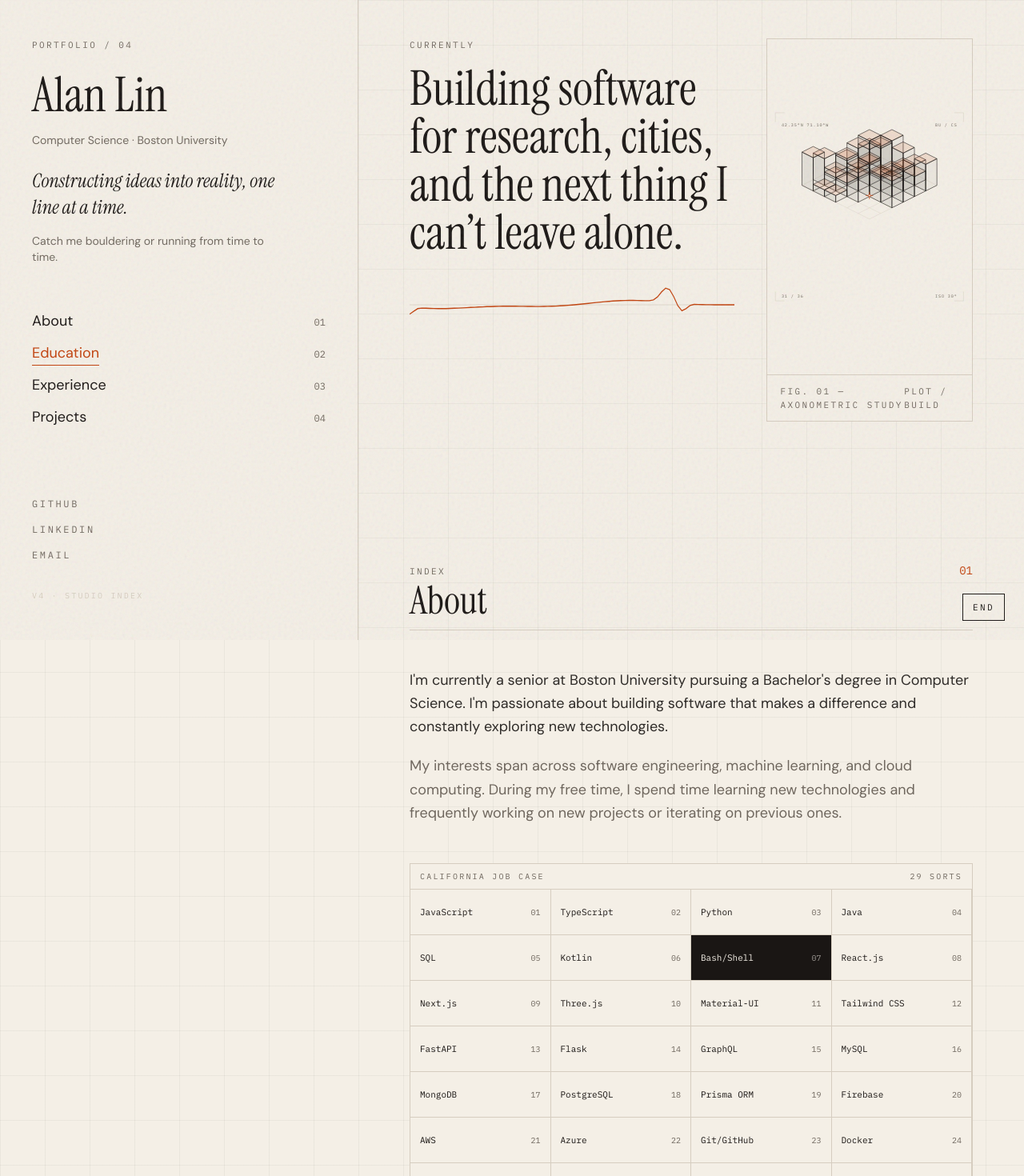
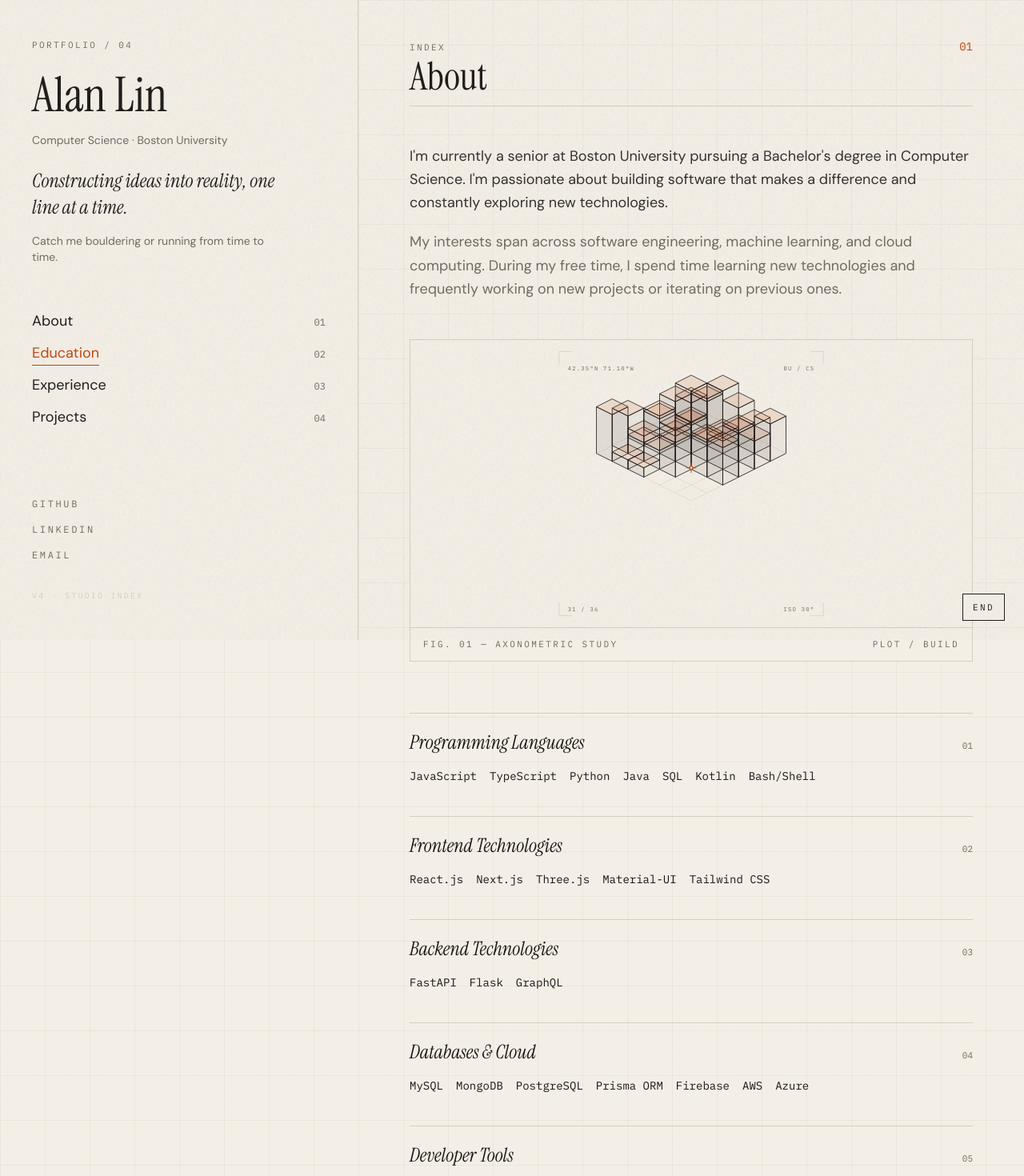
Before and after one commit to Alan0893/alan0893.github.io, a React (Vite) app: page / in a window 1280 px wide. Shown: the top 1470 px of the page at 80% size. Built offline with nearby package versions, Linux system fonts and the light colour scheme.

Commit message:
updated figures and moved stuff around

```diff
--- a/src/animations/ConveyorAnimation.jsx
+++ b/src/animations/ConveyorAnimation.jsx
@@ -63,7 +63,7 @@ const ConveyorAnimation = () => {
   return (
     <div className="relative w-full overflow-hidden border border-line">
       <p className="border-b border-line px-4 py-2 font-mono text-[11px] uppercase tracking-index text-muted">
-        Fig. 05 — Contact belt
+        Fig. 04 — Contact belt
       </p>
       <div className="relative flex h-28 items-center">
         <Gear size={48} className="absolute left-3 z-10" />
--- a/src/animations/SignalTrace.jsx
+++ /dev/null
@@ -1,57 +0,0 @@
-import React, { useEffect, useRef } from 'react'
-
-const SignalTrace = () => {
-  const pathRef = useRef(null)
-
-  useEffect(() => {
-    const path = pathRef.current
-    if (!path) return
-
-    let frame
-    const width = 520
-    const height = 56
-    const mid = height / 2
-
-    const sample = (t) => {
-      const phase = t % 2.4
-      const spike =
-        Math.exp(-((phase - 0.35) ** 2) / 0.006) * 18 -
-        Math.exp(-((phase - 0.48) ** 2) / 0.003) * 10
-      return (
-        mid -
-        spike -
-        Math.sin(t * 2.1) * 4 -
-        Math.sin(t * 5.4) * 1.6
-      )
-    }
-
-    const draw = (now) => {
-      const t0 = now / 900
-      const pts = []
-      for (let i = 0; i <= 80; i++) {
-        const x = (i / 80) * width
-        const t = t0 + i / 28
-        pts.push(`${x.toFixed(1)},${sample(t).toFixed(1)}`)
-      }
-      path.setAttribute('d', `M${pts.join(' L')}`)
-      frame = requestAnimationFrame(draw)
-    }
-
-    frame = requestAnimationFrame(draw)
-    return () => cancelAnimationFrame(frame)
-  }, [])
-
-  return (
-    <svg
-      className="h-14 w-full"
-      viewBox="0 0 520 56"
-      preserveAspectRatio="none"
-      aria-hidden="true"
-    >
-      <line x1="0" y1="28" x2="520" y2="28" stroke="#d6cdc0" strokeWidth="0.8" />
-      <path ref={pathRef} fill="none" stroke="#c2410c" strokeWidth="1.4" />
-    </svg>
-  )
-}
-
-export default SignalTrace
--- a/src/animations/TypeCase.jsx
+++ /dev/null
@@ -1,45 +0,0 @@
-import React, { useEffect, useState } from 'react'
-
-const TypeCase = ({ texts = [] }) => {
-  const [active, setActive] = useState(0)
-
-  useEffect(() => {
-    if (!texts.length) return undefined
-    const id = setInterval(() => {
-      setActive((i) => (i + 1) % texts.length)
-    }, 1100)
-    return () => clearInterval(id)
-  }, [texts.length])
-
-  return (
-    <div className="border border-line bg-paper">
-      <div className="flex items-center justify-between border-b border-line px-3 py-2 font-mono text-[10px] uppercase tracking-index text-muted">
-        <span>California job case</span>
-        <span>{String(texts.length).padStart(2, '0')} sorts</span>
-      </div>
-      <ul className="grid grid-cols-2 sm:grid-cols-3 md:grid-cols-4">
-        {texts.map((text, index) => {
-          const isActive = index === active
-          return (
-            <li key={text} className="border-b border-r border-line last:border-b-0">
-              <button
-                type="button"
-                onMouseEnter={() => setActive(index)}
-                className={`flex h-14 w-full items-center justify-between gap-2 px-3 text-left transition-colors ${
-                  isActive ? 'bg-ink text-paper' : 'bg-paper text-ink hover:bg-ink/5'
-                }`}
-              >
-                <span className="truncate font-mono text-[11px]">{text}</span>
-                <span className={`font-mono text-[10px] ${isActive ? 'text-paper/60' : 'text-muted'}`}>
-                  {String(index + 1).padStart(2, '0')}
-                </span>
-              </button>
-            </li>
-          )
-        })}
-      </ul>
-    </div>
-  )
-}
-
-export default TypeCase
--- a/src/components/About.jsx
+++ b/src/components/About.jsx
@@ -1,7 +1,7 @@
 import React from 'react'
 import { motion } from 'framer-motion'
 import { useInView } from 'react-intersection-observer'
-import TypeCase from '../animations/TypeCase'
+import AxonometricStudy from '../animations/AxonometricStudy'
 import SectionHeader from './SectionHeader'
 import aboutData from '../data/about.json'
 
@@ -9,7 +9,7 @@ const About = () => {
   const [ref, inView] = useInView({ triggerOnce: true, threshold: 0.1 })
 
   return (
-    <section id="about" className="scroll-mt-24 px-6 py-24 lg:px-16">
+    <section id="about" className="relative z-0 scroll-mt-24 px-6 py-24 lg:px-16 lg:pt-12">
       <motion.div
         ref={ref}
         className="max-w-3xl"
@@ -24,12 +24,15 @@ const About = () => {
           <p className="text-muted">{aboutData.bio[1]}</p>
         </div>
 
-        <div className="mt-12">
-          <TypeCase texts={aboutData.skillCategories.flatMap((category) => category.items)} />
-        </div>
-        <p className="mt-2 font-mono text-[11px] uppercase tracking-index text-muted">
-          Fig. 02 — Type case
-        </p>
+        <figure className="mt-12 border border-line bg-paper">
+          <div className="relative h-[280px] overflow-hidden border-b border-line sm:h-[360px]">
+            <AxonometricStudy />
+          </div>
+          <figcaption className="flex items-center justify-between px-4 py-3 font-mono text-[11px] uppercase tracking-index text-muted">
+            <span>Fig. 01 — Axonometric study</span>
+            <span>Plot / Build</span>
+          </figcaption>
+        </figure>
 
         <div className="mt-16 space-y-10">
           {aboutData.skillCategories.map((category, index) => (
--- a/src/components/Education.jsx
+++ b/src/components/Education.jsx
@@ -69,7 +69,7 @@ const Education = () => {
           </div>
         </figure>
         <p className="mt-2 font-mono text-[11px] uppercase tracking-index text-muted">
-          Fig. 03 — Curriculum
+          Fig. 02 — Curriculum
         </p>
       </motion.div>
     </section>
--- a/src/components/Experience.jsx
+++ b/src/components/Experience.jsx
@@ -87,7 +87,7 @@ const Experience = () => {
           <RunningStickman />
         </div>
         <p className="mt-2 font-mono text-[11px] uppercase tracking-index text-muted">
-          Fig. 04 — On a loop
+          Fig. 03 — On a loop
         </p>
       </motion.div>
     </section>
--- a/src/components/Hero.jsx
+++ b/src/components/Hero.jsx
@@ -1,13 +1,9 @@
 import React from 'react'
-import { motion } from 'framer-motion'
-import AxonometricStudy from '../animations/AxonometricStudy'
-import SignalTrace from '../animations/SignalTrace'
 import footerData from '../data/footer.json'
 
 const Hero = () => {
   return (
-    <section id="hero" className="relative scroll-mt-24 px-6 pt-24 pb-16 lg:px-16 lg:pt-12 lg:pb-20">
-      <div className="lg:hidden mb-12">
+    <section id="hero" className="scroll-mt-24 px-6 pt-24 pb-8 lg:hidden">
       <p className="font-mono text-[11px] uppercase tracking-index text-muted">Portfolio / 04</p>
       <h1 className="mt-3 font-display text-6xl leading-none text-ink">Alan Lin</h1>
       <p className="mt-4 text-sm text-muted">Computer Science · Boston University</p>
@@ -30,43 +26,6 @@ const Hero = () => {
           </a>
         ))}
       </div>
-      </div>
-
-      <div className="grid items-start gap-10 lg:grid-cols-5">
-        <motion.div
-          className="lg:col-span-3"
-          initial={{ opacity: 0, y: 16 }}
-          animate={{ opacity: 1, y: 0 }}
-          transition={{ duration: 0.7 }}
-        >
-          <p className="font-mono text-[11px] uppercase tracking-index text-muted">
-            Currently
-          </p>
-          <h2 className="mt-4 max-w-xl font-display text-4xl md:text-6xl leading-[1.05] text-ink">
-            Building software for research, cities, and the next thing I can’t leave alone.
-          </h2>
-          <div className="mt-8 w-full max-w-md">
-            <SignalTrace />
-          </div>
-        </motion.div>
-
-        <motion.figure
-          className="lg:col-span-2"
-          initial={{ opacity: 0 }}
-          animate={{ opacity: 1 }}
-          transition={{ duration: 0.9, delay: 0.2 }}
-        >
-          <div className="border border-line bg-paper">
-            <div className="relative h-[280px] border-b border-line lg:h-[420px]">
-              <AxonometricStudy />
-            </div>
-            <figcaption className="flex items-center justify-between px-4 py-3 font-mono text-[11px] uppercase tracking-index text-muted">
-              <span>Fig. 01 — Axonometric study</span>
-              <span>Plot / Build</span>
-            </figcaption>
-          </div>
-        </motion.figure>
-      </div>
     </section>
   )
 }
```
Lines whose indentation alone changed are shown as unchanged.
